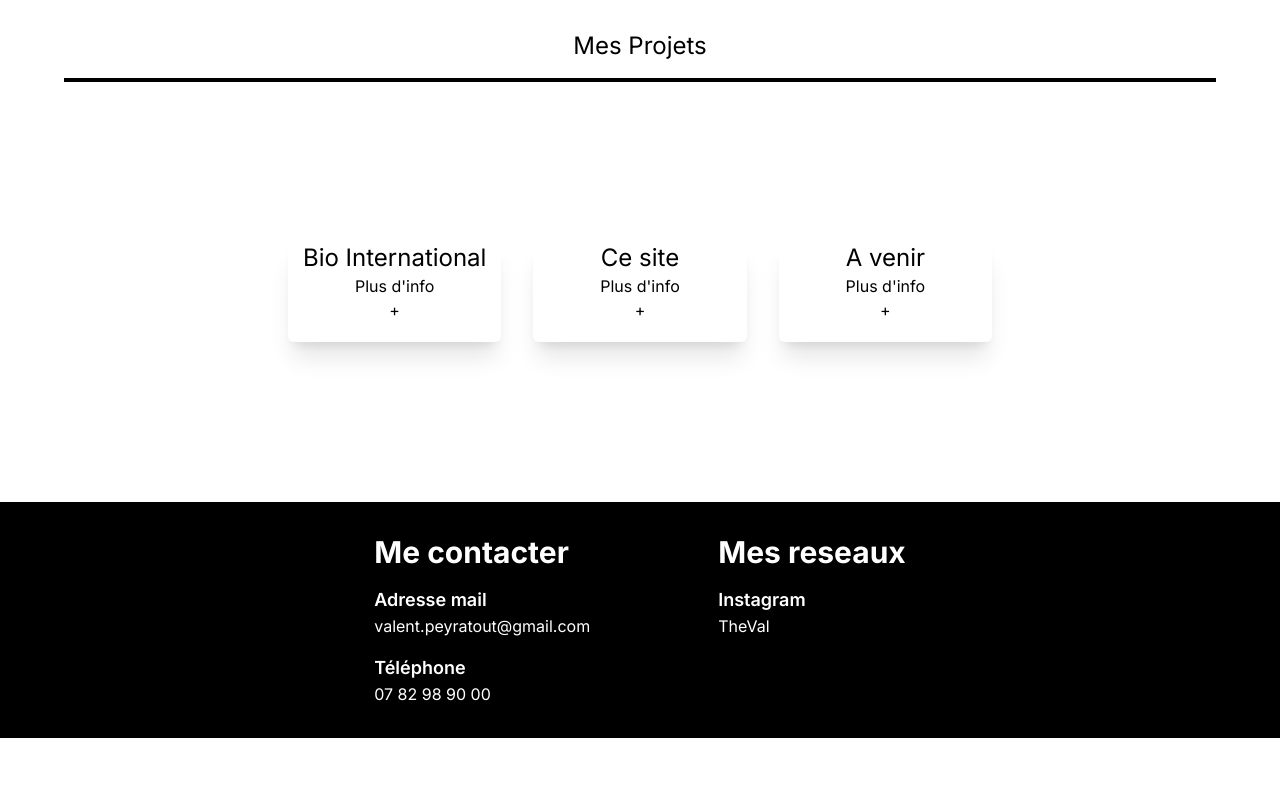
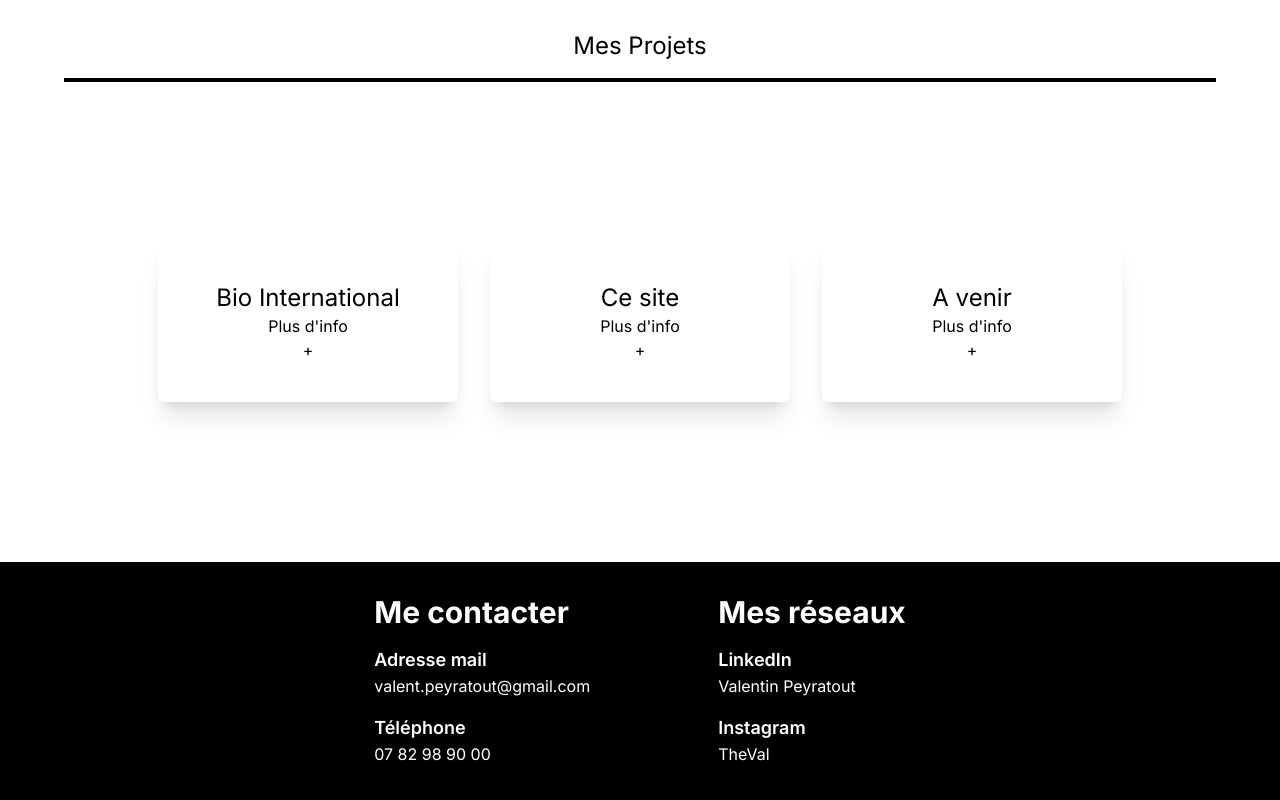
Before and after one commit to vava56754/portfolio, a Next.js app: page /project in a window 1280 px wide. Shown: the part 798-1598 px from the top of the page. Before the commit the page ends 1536 px from the top, so only its background shows below. Built offline with nearby package versions, Linux system fonts and the light colour scheme.

Commit message:
turn to alternance and add js ts pictures

```diff
--- a/app/globals.css
+++ b/app/globals.css
@@ -36,14 +36,14 @@ body {
 }
 
 .expanded {
-  max-height: auto; /* Remplacez la valeur par la hauteur maximale que vous souhaitez */
+  max-height: auto;
   overflow: hidden;
   opacity: 1;
 }
 
 .expanded-content {
   opacity: 1;
-  transition: opacity 0.3s ease-in-out; /* Ajoutez la transition d'opacité */
+  transition: opacity 0.3s ease-in-out;
 }
 
 .modal-overlay {
--- a/app/ui/component.tsx
+++ b/app/ui/component.tsx
@@ -93,6 +93,8 @@ const Layout: React.FC = () => {
           <p>Utilisation de langages tels que:</p>
           <div className="flex flex-col md:flex-row md:my-8">
             <SkillImage src="/java-4-logo.svg" alt="Java Logo" label="Java" />
+            <SkillImage src="/JavaScript_logo_2.svg" alt="JS Logo" label="JS" />
+            <SkillImage src="/TypeScript_logo_2020.svg" alt="TS Logo" label="TS" />
             <SkillImage src="/php-1-logo.svg" alt="PHP Logo" label="PHP" />
           </div>
 
--- a/app/ui/footer.tsx
+++ b/app/ui/footer.tsx
@@ -14,7 +14,11 @@ export default function Footer() {
                 </div>
             </div>
             <div>
-                <h2 className="text-3xl font-bold mb-4">Mes reseaux</h2>
+                <h2 className="text-3xl font-bold mb-4">Mes réseaux</h2>
+                <div className="mb-4">
+                    <p className="text-lg font-semibold">LinkedIn</p>
+                    <a href="https://www.linkedin.com/in/valentin-peyratout/">Valentin Peyratout</a>
+                </div>
                 <div className="mb-4">
                     <p className="text-lg font-semibold">Instagram</p>
                     <a href="https://www.instagram.com/valentin_peyratout/">TheVal</a>
--- a/app/ui/header.tsx
+++ b/app/ui/header.tsx
@@ -18,9 +18,9 @@ function PopUp({ closePopUp }: Readonly<{ closePopUp: () => void }>) {
             </div>
             <div className="text-left">
                 <h1>Valentin Peyratout</h1>
-                <h2>22 ans</h2>
+                <h2>23 ans</h2>
                 <h2>Bordeaux</h2>
-                <h2>Recherche un post de Développeur Full Stack</h2>
+                <h2>Recherche une alternance de Développeur Web</h2>
             </div>
             <button onClick={closePopUp} className="mt-4 bg-black text-white px-3 py-1 rounded">
                 Fermer
--- a/app/ui/square.tsx
+++ b/app/ui/square.tsx
@@ -18,7 +18,7 @@ const Square: React.FC<SquareProps> = ({ title, content }) => {
 
     return (
         <div
-        className={`my-8 min-w-[200px] min-h-[100px] sm:w-1/4 sm:h-1/4 md:w-1/5 md:h-1/5 lg:w-1/6 lg:h-1/6 bg-white rounded-md shadow-xl flex flex-col items-center cursor-pointer transition-all duration-300 ease-in-out ${expanded ? 'expanded ' : ''}`}
+        className={`my-8 min-w-[300px] min-h-[100px] sm:w-1/4 sm:h-1/4 md:w-1/5 md:h-1/5 p-10 lg:w-1/6 lg:h-1/6 bg-white rounded-md shadow-xl flex flex-col items-center cursor-pointer transition-all duration-300 ease-in-out ${expanded ? 'expanded ' : ''}`}
         onClick={toggleExpansion}
         style={{ width: expanded ? 'calc(100%)' : '' }}
         >
```
Also changed, not shown: app/ui/font.ts (deleted), public/JavaScript_logo_2.svg (added), public/Typescript_logo_2020.svg (added).
